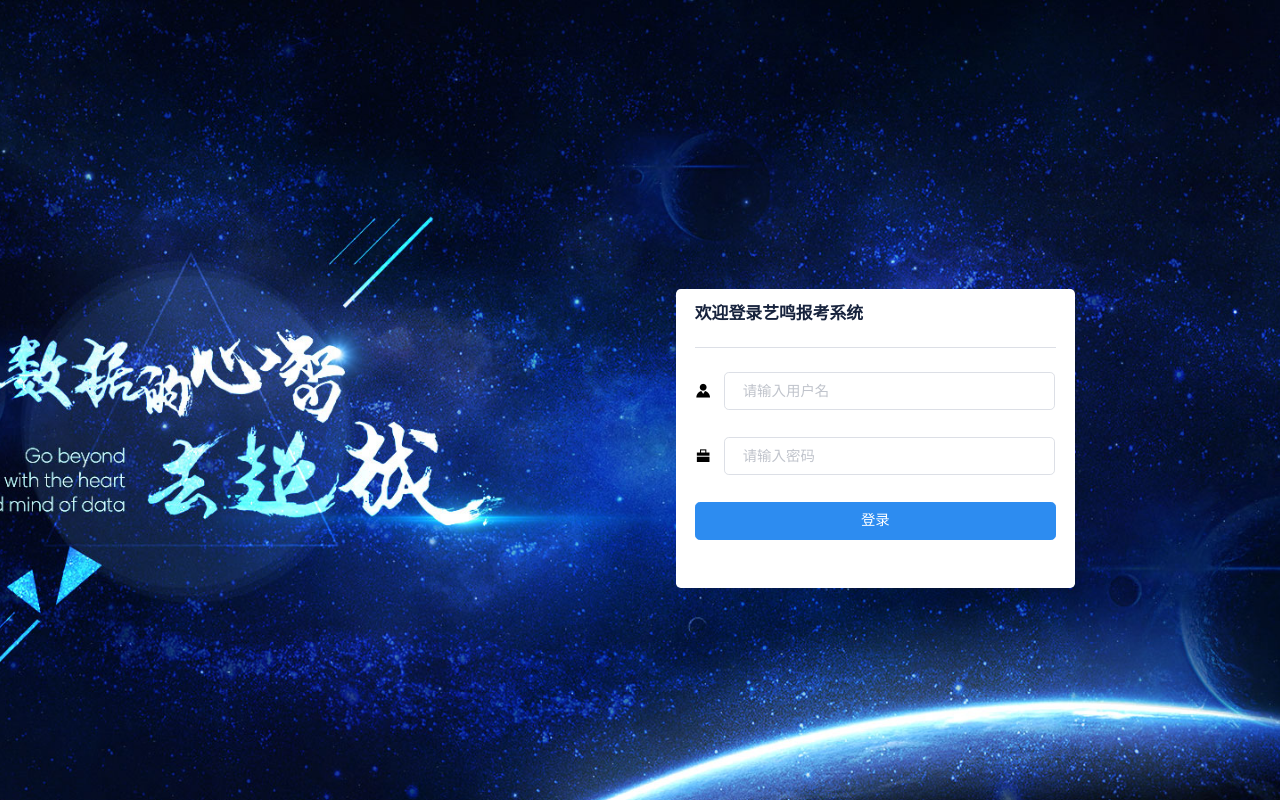
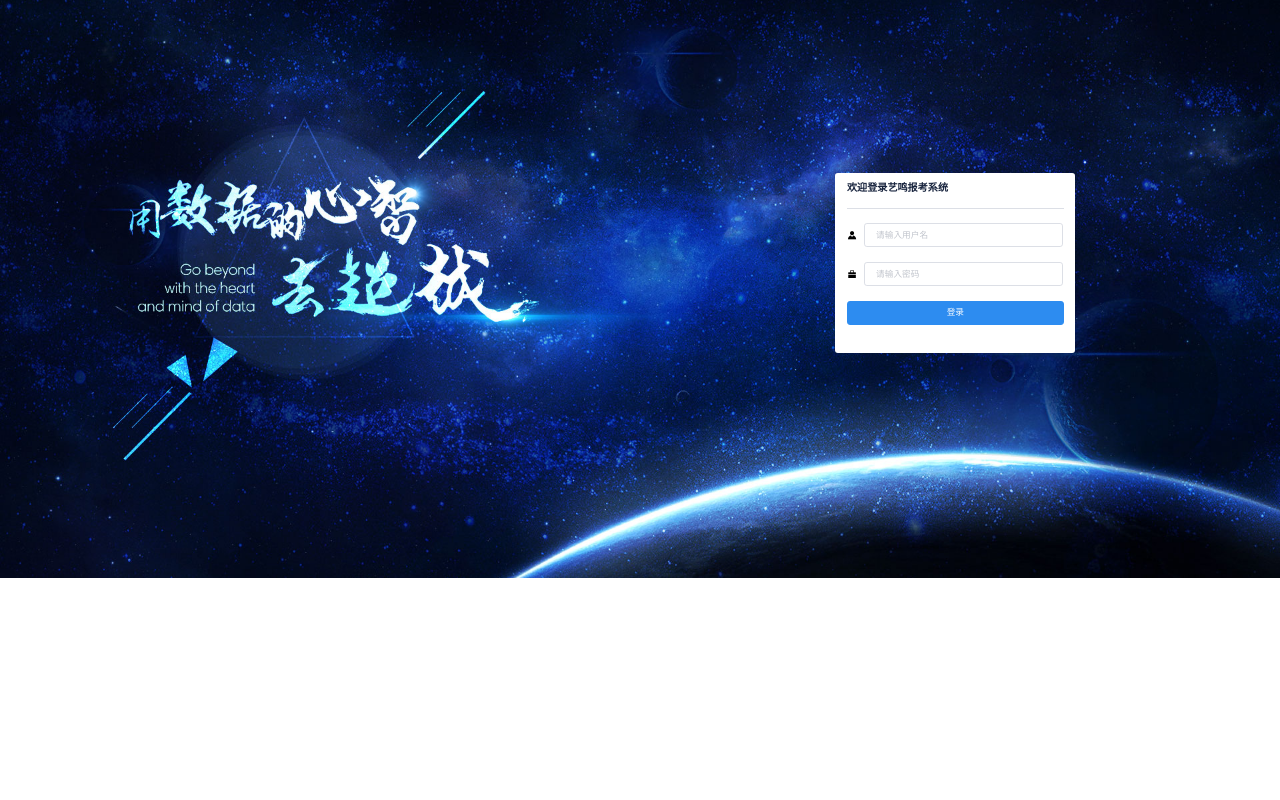
Before and after one commit to zg52/baokao-crm, a Vue app in the folder bk/: page /#/ in a window 1280 px wide. Shown: the top 800 px of the page. Built offline with nearby package versions, Linux system fonts and the light colour scheme.

Commit message:
清除条件

```diff
--- a/bk/src/App.vue
+++ b/bk/src/App.vue
@@ -70,11 +70,25 @@ export default {
   }
 }
 
+ }
+@media screen and (max-device-width:1370px) {
+#app {
+     zoom: .6!important;
+     .appmain {
+  -moz-transform: scale(0.54) translate(-264px, -260px);
+  }
+  .slideBar {
+    margin-left: -27px;
+  }
+}
+}
 @media screen  and (min-device-width:1204px) and (max-device-width:1500px){
  #app {
      zoom: .7;
      .appmain {
       -moz-transform: scale(.8) translate(90px,0);
   }
- }}}
+ }}
+
+
 </style>
--- a/bk/src/views/index/index.vue
+++ b/bk/src/views/index/index.vue
@@ -1028,7 +1028,9 @@ export default {
         _this.filterListShow == true
           ? ((_this.ismodify = 1),
             (_this.whf_permission = true),
-            (_this.ideShow = false))
+            (_this.ideShow = false),
+            ( _this.$refs.checkeds.resetFields() )
+            )
           : (_this.ismodify = 0);
       }
       // ==========================================点击判断是否可编辑文化文===========================
```
